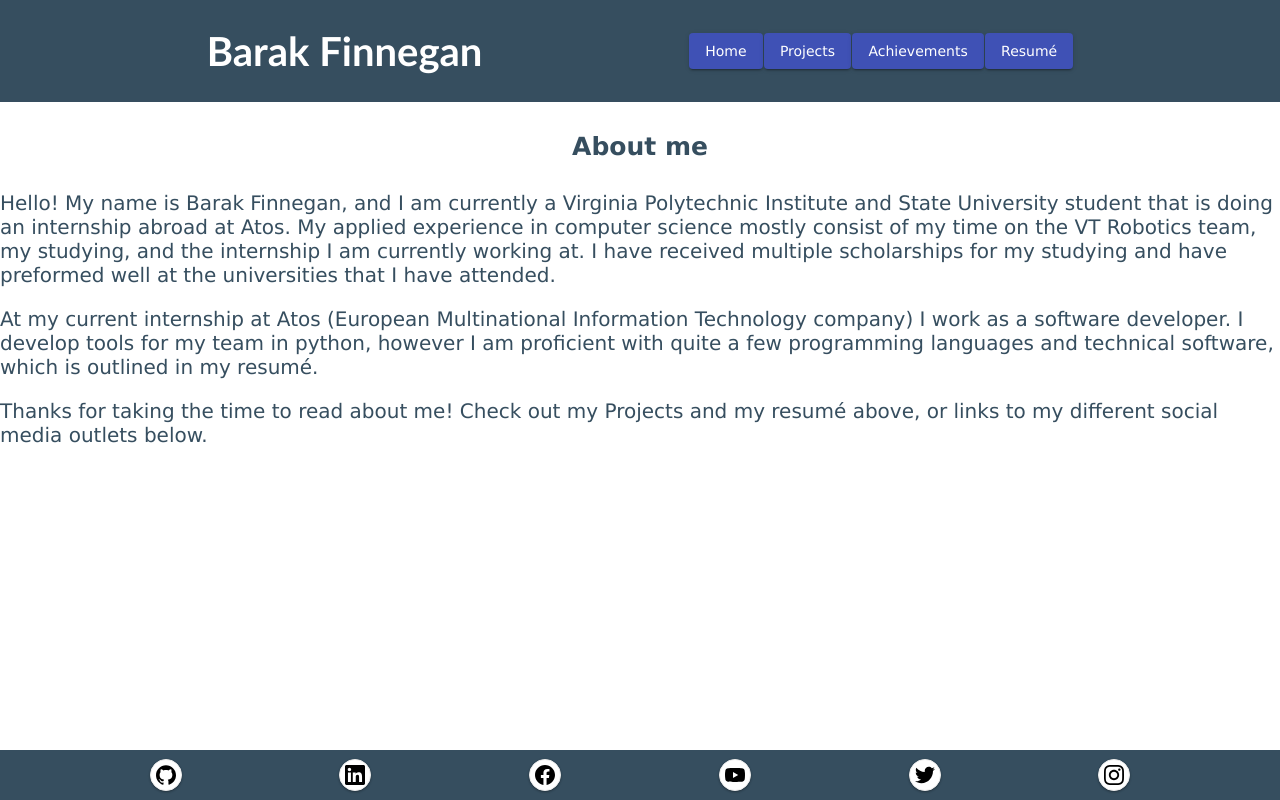
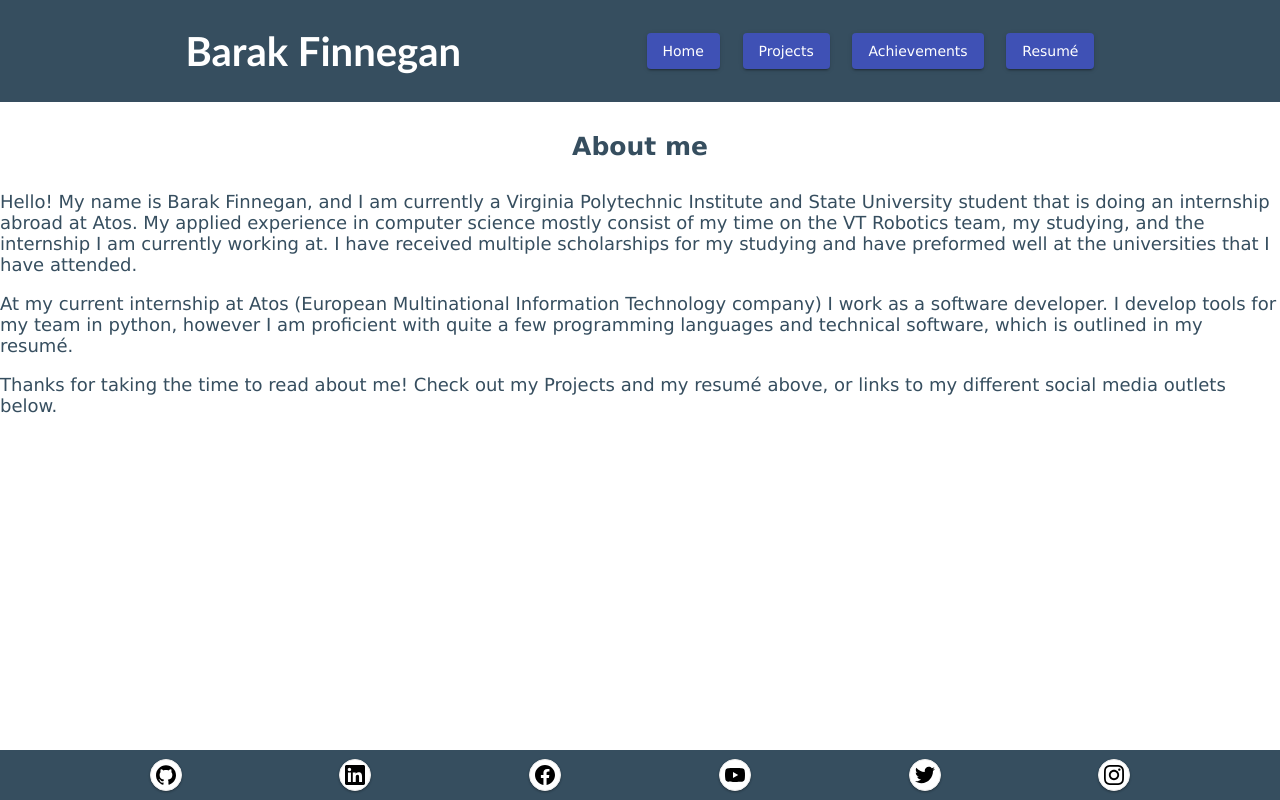
Before and after one commit to WildGrizzly/website, an Angular app: page / in a window 1280 px wide. Built offline with nearby package versions, Linux system fonts and the light colour scheme.

Commit message:
finished the header and footer

```diff
--- a/src/styles.css
+++ b/src/styles.css
@@ -16,7 +16,7 @@ body {
 
 app-nav-selector {
   display: flex;
-  min-width: 30%;
+  min-width: 35%;
   justify-content: space-between;
   align-items: center;
 }
@@ -31,7 +31,7 @@ h3 {
 
 p {
     font: "Times New Roman";
-    font-size: 20px;
+    font-size: 18px;
     color:   rgb(54, 78, 95);
 }
 
```
